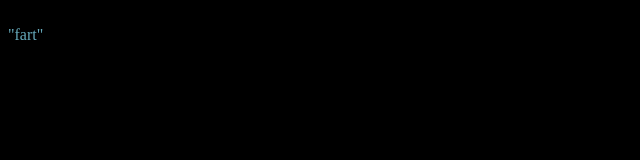
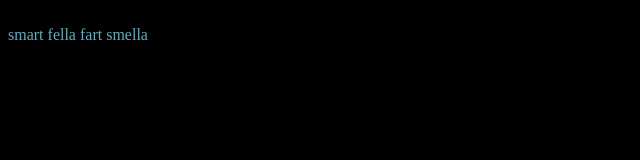
Before and after one commit to zarka-dev/zarka.world, a plain HTML site: page index.html in a window 1280 px wide. Shown: the full height of the page, 0-640 px from the left. Drawn offline with Linux system fonts and the light colour scheme.

Commit message:
Update index.html

```diff
--- a/index.html
+++ b/index.html
@@ -8,7 +8,8 @@
     </head>
     <body bgcolor="black" class="vsc-initialized">
         <br>
-        "fart"
+        smart fella
+        fart smella
         <br>
     </body>
 </html>
```
